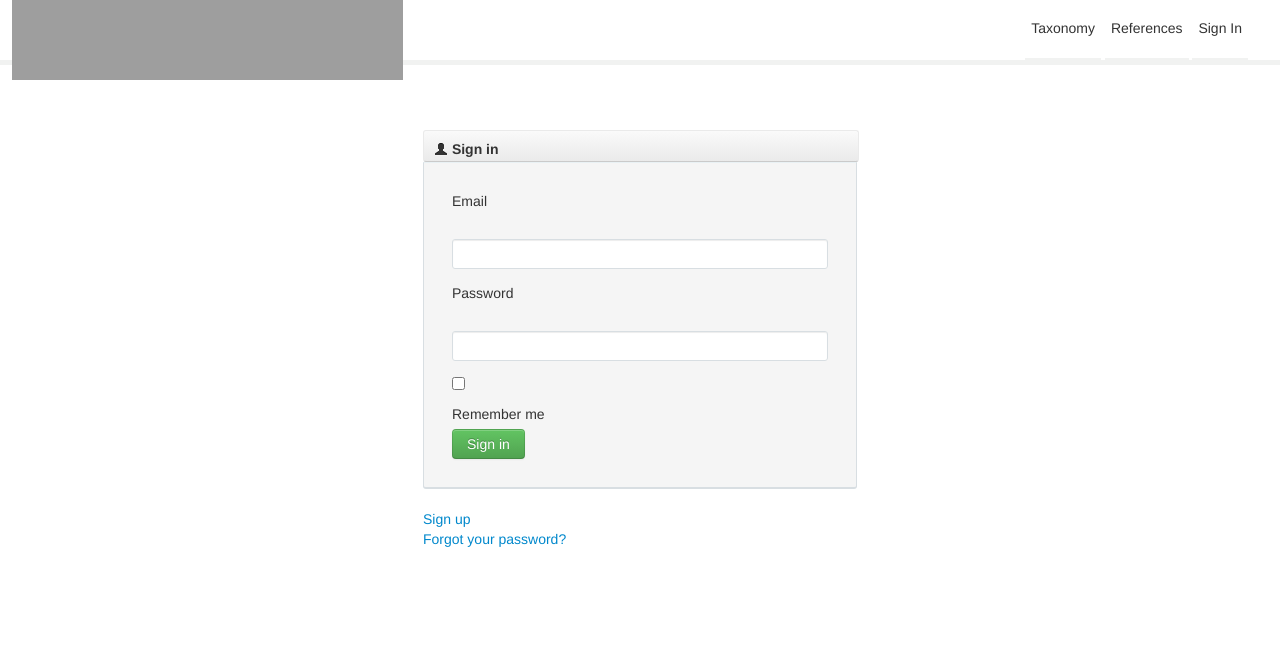
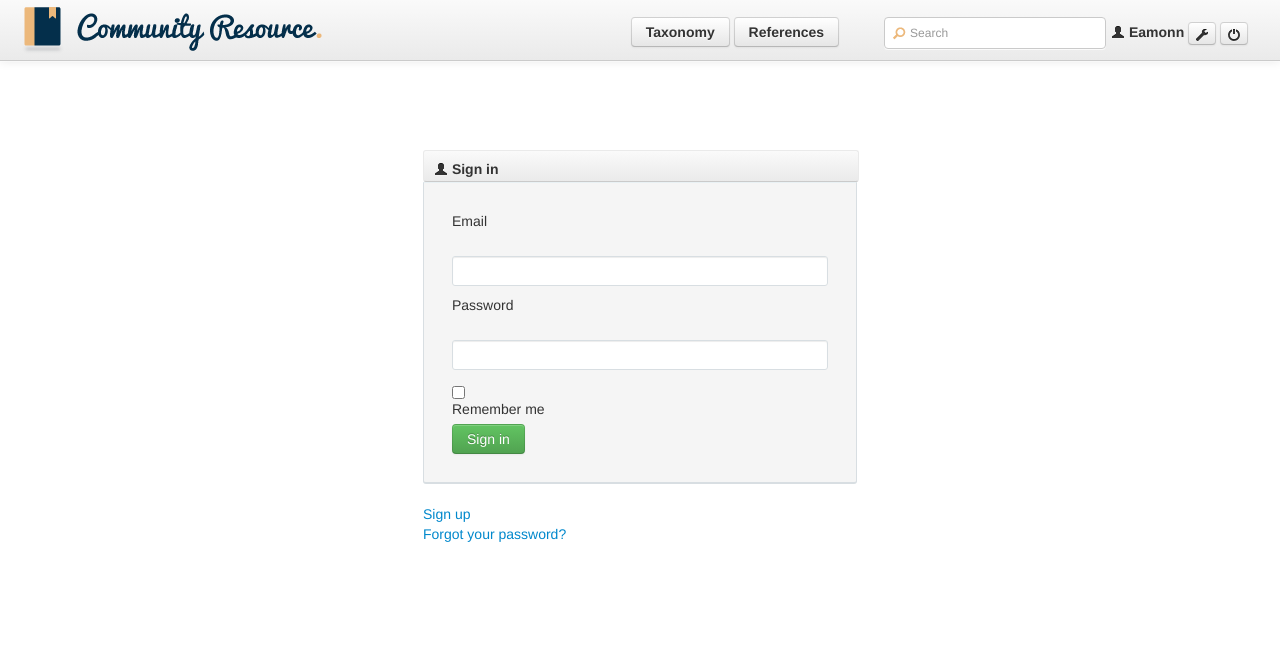
Before and after one commit to OVii/communityvisweb, a Django app: template web/templates/signin.html in a window 1280 px wide. Shown: the top 658 px of the page. Run offline with Django 3.2, Linux system fonts and the light colour scheme; the template is opened without the code that fills it, so the values that code supplies are empty; parts of the project's set-up code (start-up, migrations or seed data) failed here and were passed over; some libraries are stand-ins or nearby versions; grey boxes are pictures that could not be loaded.

Commit message:
Nearly done with top bar and more happy with the logo. Need to create the home page now though.

```diff
--- a/web/static/css/style.css
+++ b/web/static/css/style.css
@@ -1,3 +1,9 @@
+.body {
+    background-color: #f1f2f1;
+    font-size: 12px;
+    font-family: Helvetica, Arial, sans-serif;
+    font-weight: bolder;
+}
 .topbar {
     position: fixed;
     height: 60px;
@@ -10,7 +16,12 @@
     left: 0;
     right: 0;
     z-index: 10000;
-    border-bottom: thick solid #f1f2f1;
+    background: #FAFAFA;
+    background: -moz-linear-gradient(#FAFAFA, #EAEAEA);
+    background: -webkit-linear-gradient(#FAFAFA, #EAEAEA);
+    -ms-filter: "progid:DXImageTransform.Microsoft.gradient(startColorstr='#fafafa', endColorstr='#eaeaea')";
+    border-bottom: 1px solid #CACACA;
+    box-shadow: 0 1px 0 rgba(255, 255, 255, 0.4),0 0px 10px rgba(0, 0, 0, 0.1);
 }
 
 .topbar-content {
@@ -24,8 +35,8 @@
 .logo {
     background-image: url('../img/static_img/logo.png');
     background-repeat: no-repeat;
-    width: 351px;
-    height: 60px;
+    width: 317px;
+    height: 58px;
     float: left;
     display: block;
     padding: 8px 20px 12px;
@@ -35,24 +46,35 @@
     text-indent: -9999px;
 }
 
-.menu {
+.menu, .search, .user-account {
     margin-top: 17px;
+    margin-left: 5px;
+
     display: block-inline;
     float: right;
+    font-weight: bold;
 }
 
+.user-account {
+    margin-top: 22px;
+}
+
+.menu {
+    margin-right: 40px;
+}
+
+
 .menu-item {
-    background: #fff;
+    background: none;
     border: none;
     color: #333;
     text-decoration: none;
-    border-bottom: thick solid #f1f2f1;
     padding-bottom: 20px;
+    font-weight: bold;
 }
 
 .menu-item:hover {
     color: #0081A6;
-    border-bottom: thick solid #0081A6;
 }
 
 /*login*/
@@ -77,16 +99,13 @@
 }
 
 .form-text {
-    width: 31em;
     padding: 2px 5px 5px 5px;
     border: 1px solid #D8DEE2;
-    margin: 0em 0 0em 0;
 }
 
 .login_form form input.text, .login_form form textarea, .login_form form input[type="checkbox"] {
     padding: 5px;
     border: 1px solid #D8DEE2;
-    margin: .2em 0 1em 0;
 }
 
 
@@ -117,3 +136,61 @@
     padding-top: 0px;
     font-weight: bold;
 }
+
+#search input#search-text {
+    width: 190px;
+
+    padding: 5px 5px 5px 25px;
+    font-family: Helvetica, Arial, sans-serif;
+    font-size: 12px;
+    color: #BBB;
+
+    background: white url(../img/static_img/search.png) no-repeat 7px 50%;
+    -webkit-border-radius: 4px;
+    -moz-border-radius: 4px;
+    border-radius: 4px;
+    border: thin solid #CACACA;
+    -webkit-box-shadow: rgba(255, 255, 255, 0.8) 0 1px 0;
+}
+
+.content {
+    margin-top: 80px;
+}
+
+.user-account span {
+    font-weight: lighter;
+    -webkit-border-radius: 4px;
+    -moz-border-radius: 4px;
+    border-radius: 4px;
+    border: thin solid #CACACA;
+    -webkit-box-shadow: rgba(255, 255, 255, 0.8) 0 1px 0;
+
+}
+
+.btn-cream {
+    color: #666;
+    text-shadow: 0 -1px 0 rgba(0, 0, 0, 0.25);
+    background-color: #EBB77B;
+    *background-color: #EBB77B;
+    background-image: none;
+    background-image: none;
+    background-image: none;
+    background-image: none;
+    background-image: none;
+}
+
+
+.btn-info:hover,
+.btn-info:active,
+.btn-info.active,
+.btn-info.disabled,
+.btn-info[disabled] {
+    color: #ffffff;
+    background-color: #EBB77B;
+    *background-color: #EBB77B;
+}
+
+.btn-cream:active,
+.btn-cream.active {
+    background-color: #EBB77B \9;
+}
--- a/web/templates/base.html
+++ b/web/templates/base.html
@@ -7,32 +7,45 @@
     <link rel="stylesheet" href="{{ STATIC_URL }}/css/style.css"/>
     {% block head_additional %} {% endblock %}
     <title>{% block title %}Community-driven Visualization Resource Website{% endblock %}</title>
-    <style type="text/css">
-        body {
-            padding-top: 60px;
-            padding-bottom: 40px;
-        }
 
-        .sidebar-nav {
-            padding: 9px 0;
-        }
-    </style>
 </head>
 
 <body>
 <div class="topbar">
     <div class="topbar-content" align="center">
-        <a href="/web/"><div class="logo">Home</div></a>
+        <a href="/web/">
+            <div class="logo">Home</div>
+        </a>
+
+        <div class="user-account">
+            <i class="icon-user"></i> Eamonn
+            <a href="/web/account/" class="btn btn-mini"><i class="icon-wrench"></i></a>
+            <a href="/web/do_logout/" class="btn btn-mini"><i class="icon-off"></i></a>
+        </div>
+
+        <div class="search">
+
+            <form id="search" action="/search">
+                <input id="search-text" type="text" name="q" placeholder="Search">
+            </form>
+        </div>
 
         <div class="menu">
-            <a href="/web/taxonomy/"><button class="menu-item">Taxonomy</button></a>
-            <a href="/web/references/"><button class="menu-item">References</button></a>
-            <a href="/web/sign_in/"><button class="menu-item">Sign In</button></a>
+            <a href="/web/taxonomy/" class="btn">
+               Taxonomy
+            </a>
+            <a href="/web/references/" class="btn">
+                References
+            </a>
         </div>
+
+
+
+
     </div>
 </div>
 
-<div class="container-fluid">
+<div class="container-fluid content">
     <div class="row-fluid">
         <div class="">
             {% block content %}{% endblock %}
--- a/web/templates/index.html
+++ b/web/templates/index.html
@@ -4,7 +4,7 @@
 
 {% block content %}
 
-<div class="hero-unit">
+<div>
 	<h1>Community Resource: Visualization</h1>
 	<p>
 		{% lorem 1 p %}
```
Also changed, not shown: visweb.db, web/static/img/static_img/logo.png (added), web/static/img/static_img/search.png (added).
